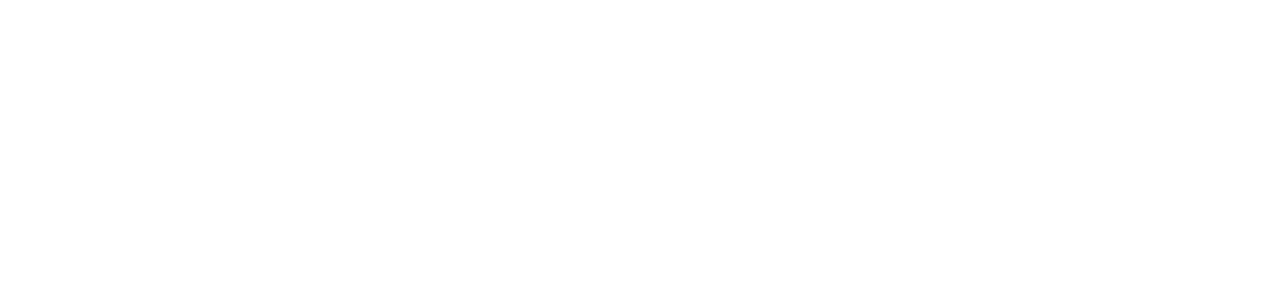
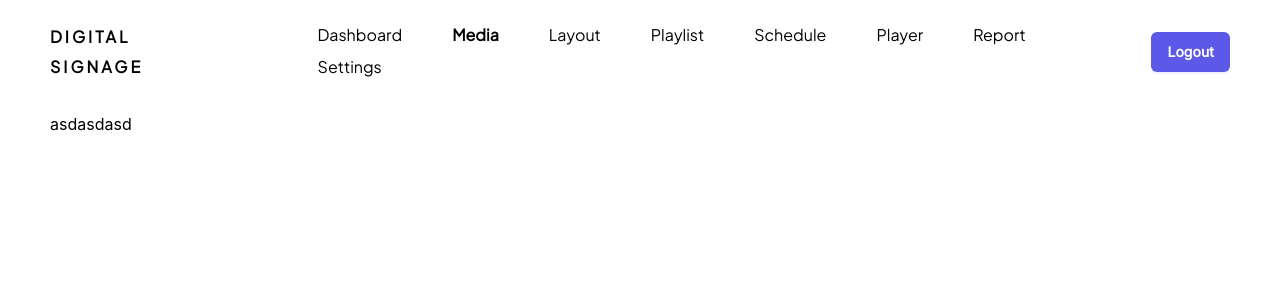
Before and after one commit to invoker0825/React-CRM, a React (Create React App) app: page /media in a window 1280 px wide. Before the commit this address had no page. Shown: the top 300 px of the page. Built offline with nearby package versions, Linux system fonts and the light colour scheme; sample sign-in values are in the browser's storage.

Commit message:
private route

```diff
--- a/src/App.js
+++ b/src/App.js
@@ -1,7 +1,9 @@
 import { Routes, Route, BrowserRouter } from "react-router-dom";
 import { ConfigProvider } from 'antd';
-import Login from './pages/login'
-import Dashboard from './pages/dashboard'
+import Login from './pages/login';
+import Layout from './components/layout';
+import Dashboard from "./pages/dashboard";
+import Media from "./pages/media";
 import './App.scss';
 
 function App() {
@@ -15,14 +17,14 @@ function App() {
         }}
       >
         <BrowserRouter>
-        <Routes>
-          <Route>
-            <Route path="/" element={<Dashboard />} />
+          <Routes>
+            <Route path="/" element={<Layout />}>
+              <Route path="/dashboard" element={<Dashboard />} />
+              <Route path="/media" element={<Media />} />
+            </Route>
             <Route path="/login" element={<Login />} />
-            <Route path="/dashboard" element={<Dashboard />} />
-          </Route>
-        </Routes>
-      </BrowserRouter>
+          </Routes>
+        </BrowserRouter>
      </ConfigProvider>
     </div>
   );
--- /dev/null
+++ b/src/components/layout/index.js
@@ -0,0 +1,91 @@
+import React, { useState, useEffect } from 'react';
+import { Routes, Route, useLocation } from "react-router-dom";
+import {useNavigate} from 'react-router-dom';
+import { Button, Radio } from 'antd';
+import Dashboard from '../../pages/dashboard';
+import Media from '../../pages/media';
+import './layout.scss';
+
+const options = [
+    {
+      label: 'Dashboard',
+      value: 'dashboard',
+    },
+    {
+      label: 'Media',
+      value: 'media',
+    },
+    {
+      label: 'Layout',
+      value: 'layout',
+    },
+    {
+      label: 'Playlist',
+      value: 'playlist',
+    },
+    {
+      label: 'Schedule',
+      value: 'schedule',
+    },
+    {
+      label: 'Player',
+      value: 'player',
+    },
+    {
+      label: 'Report',
+      value: 'report',
+    },
+    {
+      label: 'Settings',
+      value: 'settings',
+    },
+];
+
+const Layout = () => {
+    const navigate = useNavigate();
+    const location = useLocation();
+
+    const [navValue, setNavValue] = useState('dashboard');
+
+    useEffect(() => {
+        setNavValue(location.pathname.split('/')[1]);
+        const logged = localStorage.getItem('logged');
+        if (!logged || logged === 'false') navigate('/login');
+    }, [location, navigate]);
+
+    const onChangeNav = ({ target: { value } }) => {
+        console.log('radio4 checked', value);
+        setNavValue(value);
+        navigate(`/${value}`);
+    };
+
+    const logOut = () => {
+        localStorage.setItem('logged', false);
+        navigate('/login');
+    }
+
+    return (
+        <div className="layout-page">
+            <div className='d-flex align-center j-c-space-between mb-30'>
+                <div className='d-flex align-center'>
+                    <a href='/' className='logo-title'>Digital signage</a>
+                    <Radio.Group
+                        options={options}
+                        onChange={onChangeNav}
+                        value={navValue}
+                        optionType="button"
+                        className='nav-radio'
+                    />
+                </div>
+                <Button type='primary' onClick={logOut}>Logout</Button>
+            </div>
+            <Routes>
+                <Route path="/" element={<Dashboard />} />
+                <Route path="/dashboard" element={<Dashboard />} />
+                <Route path="/media" element={<Media />} />
+            </Routes>
+        </div>
+    );
+}
+
+export default Layout;
--- /dev/null
+++ b/src/components/layout/layout.scss
@@ -0,0 +1,74 @@
+.layout-page {
+    width: 100vw;
+    height: 100vh;
+    padding: 20px 50px 0 50px;
+    overflow-y: auto;
+
+    .mb-30 {
+        margin-bottom: 30px;
+    }
+
+    .logo-title {
+        font-family: 'Plus Jakarta Sans', sans-serif;
+        font-size: 16px;
+        font-weight: 700;
+        line-height: 30px;
+        letter-spacing: 3px;
+        text-transform: uppercase;
+        text-decoration: none;
+        color: #000000;
+        margin-right: 96px;
+    }
+
+    .nav-radio {
+        label {
+            font-family: 'Plus Jakarta Sans', sans-serif;
+            font-size: 16px;
+            font-weight: 400;
+            letter-spacing: 0px;
+            color: #000000 !important;
+            border: none;
+            padding: 0;
+            margin-right: 50px;
+
+            .ant-wave {
+                display: none !important;
+            }
+
+            &::before {
+                width: 0px;
+            }
+
+            &:hover {
+                font-weight: 600;
+            }
+        }
+
+        .ant-radio-button-wrapper-checked {
+            font-weight: 600;
+        }
+    }
+
+    button {
+        height: 40px;
+        font-family: 'Inter', sans-serif;
+        font-size: 14px;
+        font-weight: 600;
+        line-height: 20px;
+        letter-spacing: 0.005em;
+    }
+
+}
+
+.layout-page::-webkit-scrollbar {
+    width: 8px;
+}
+
+.layout-page::-webkit-scrollbar-track {
+    background: #5c59e852;
+}
+
+.layout-page::-webkit-scrollbar-thumb {
+    background: #5c59e8c7;
+    border-radius: 4px;
+}
--- a/src/pages/dashboard/dashboard.scss
+++ b/src/pages/dashboard/dashboard.scss
@@ -1,62 +1,4 @@
 .dashboard-page {
-    width: 100vw;
-    height: 100vh;
-    padding: 20px 50px 0 50px;
-    overflow-y: auto;
-
-    .mb-30 {
-        margin-bottom: 30px;
-    }
-
-    .logo-title {
-        font-family: 'Plus Jakarta Sans', sans-serif;
-        font-size: 16px;
-        font-weight: 700;
-        line-height: 30px;
-        letter-spacing: 3px;
-        text-transform: uppercase;
-        text-decoration: none;
-        color: #000000;
-        margin-right: 96px;
-    }
-
-    .nav-radio {
-        label {
-            font-family: 'Plus Jakarta Sans', sans-serif;
-            font-size: 16px;
-            font-weight: 400;
-            letter-spacing: 0px;
-            color: #000000 !important;
-            border: none;
-            padding: 0;
-            margin-right: 50px;
-
-            .ant-wave {
-                display: none !important;
-            }
-
-            &::before {
-                width: 0px;
-            }
-
-            &:hover {
-                font-weight: 600;
-            }
-        }
-
-        .ant-radio-button-wrapper-checked {
-            font-weight: 600;
-        }
-    }
-
-    button {
-        height: 40px;
-        font-family: 'Inter', sans-serif;
-        font-size: 14px;
-        font-weight: 600;
-        line-height: 20px;
-        letter-spacing: 0.005em;
-    }
 
     .status-card {
         width: 18%;
--- a/src/pages/dashboard/index.js
+++ b/src/pages/dashboard/index.js
@@ -1,46 +1,9 @@
-import { useState } from 'react';
-import { Button, Card, Checkbox, Form, Input, Col, Row, Radio, Space } from 'antd';
-import {useNavigate} from 'react-router-dom';
+import { Button, Card, Space } from 'antd';
 import Tag from '../../components/tag';
 import Table from '../../components/table';
 import './dashboard.scss';
 import packImg from '../../assets/img/pack.png';
 import watchImg from '../../assets/img/watch.png';
-
-const options = [
-    {
-      label: 'Dashboard',
-      value: 'dashboard',
-    },
-    {
-      label: 'Media',
-      value: 'media',
-    },
-    {
-      label: 'Layout',
-      value: 'layout',
-    },
-    {
-      label: 'Playlist',
-      value: 'playlist',
-    },
-    {
-      label: 'Schedule',
-      value: 'schedule',
-    },
-    {
-      label: 'Player',
-      value: 'player',
-    },
-    {
-      label: 'Report',
-      value: 'report',
-    },
-    {
-      label: 'Settings',
-      value: 'settings',
-    },
-];
 
 const mediaColumns = [
     {
@@ -128,34 +91,9 @@ const Dashboard = () => {
         { name: 'Active Playlist', value: 6 },
         { name: 'Total Users', value: 8 }
     ]
-    const navigate = useNavigate()
-
-    const [navValue, setNavValue] = useState('dashboard');
-
-    const onChangeNav = ({ target: { value } }) => {
-        console.log('radio4 checked', value);
-        setNavValue(value);
-    };
-
-    const logOut = () => {
-        navigate('/login');
-    }
 
     return (
         <div className="dashboard-page">
-            <div className='d-flex align-center j-c-space-between mb-30'>
-                <div className='d-flex align-center'>
-                    <a href='/' className='logo-title'>Digital signage</a>
-                    <Radio.Group
-                        options={options}
-                        onChange={onChangeNav}
-                        value={navValue}
-                        optionType="button"
-                        className='nav-radio'
-                    />
-                </div>
-                <Button type='primary' onClick={logOut}>Logout</Button>
-            </div>
             <div className='d-flex align-center mb-30'>
                 {
                     cardInfo.map(card =>
--- a/src/pages/login/index.js
+++ b/src/pages/login/index.js
@@ -12,7 +12,7 @@ const LogIn = () => {
 
     const onFinishLogIn = (values) => {
         setLogInData(values);
-        setStep('authenticate');
+        if (values.username === 'test@test.com' && values.password === 'test1234') setStep('authenticate');
     };
 
     const backToLogin = () => {
@@ -20,7 +20,8 @@ const LogIn = () => {
     }
 
     const onFinishAuth = (value) => {
-        navigate('/dashboard');
+        localStorage.setItem('logged', true);
+        if (value.code === '123456') navigate('/dashboard');
     }
 
     return (
--- /dev/null
+++ b/src/pages/media/index.js
@@ -0,0 +1,11 @@
+import './media.scss';
+
+const Media = () => {
+    return (
+        <div className="dashboard-page">
+            asdasdasd
+        </div>
+    );
+}
+
+export default Media;
```
Also changed, not shown: src/pages/media/media.scss (added).
